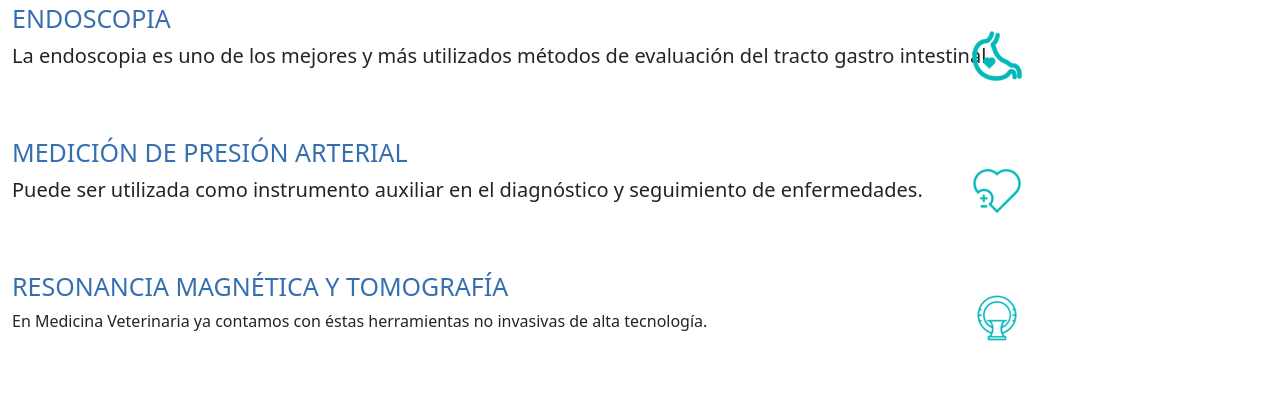
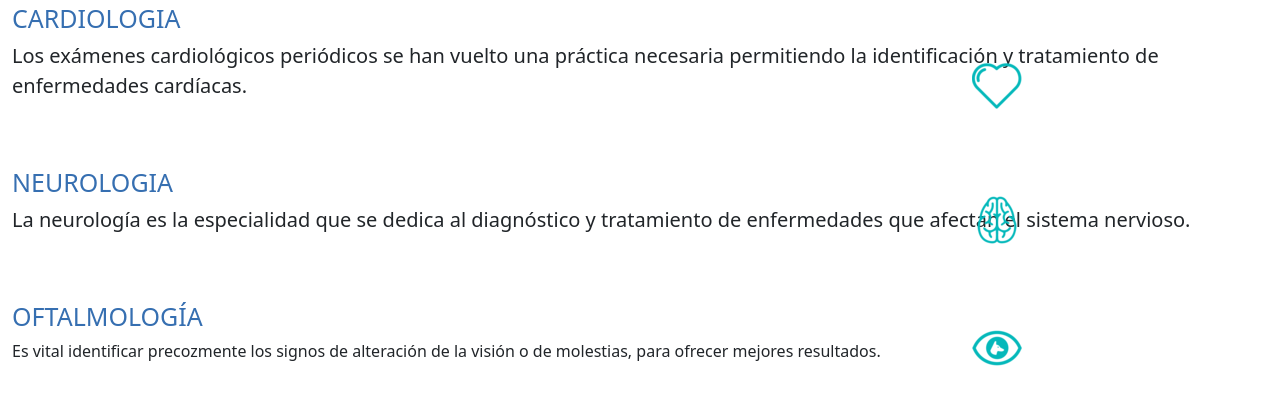
Before and after one commit to Juampi095/tercera-entrega-veterinaria-morales, a website: page servicios-generales.html in a window 1280 px wide. Shown: the part 139-544 px from the top of the page. Drawn offline with nearby package versions, Linux system fonts and the light colour scheme.

Commit message:
modifique los parrafos y agregue imagenes

```diff
--- a/servicios-generales.html
+++ b/servicios-generales.html
@@ -61,25 +61,23 @@
 <!-- CONTENIDO -->
 <div class="container-fluid">
     <h2 class="tituloUno">SERVICIOS GENERALES</h2>
-    <h3 class="titulosIndex">ENDOSCOPIA</h3>
+    <h3 class="titulosIndex">CARDIOLOGIA</h3>
     <div>
-        <p class="lead">La endoscopia es uno de los mejores y más utilizados métodos de evaluación del tracto gastro
-            intestinal.
+        <p class="lead">Los exámenes cardiológicos periódicos se han vuelto una práctica necesaria permitiendo la identificación y tratamiento de enfermedades cardíacas.
         </p>
     </div>
-    <img class="imagenInicio" src="./veterinaria/Estudios/endoscopia.png" alt="imagen-endoscopia">
-    <h3 class="titulosIndex">MEDICIÓN DE PRESIÓN ARTERIAL</h3>
+    <img class="imagenInicio" src="./veterinaria/Servicios Generales/cardiologia.png" alt="imagen-cardiologia">
+    <h3 class="titulosIndex">NEUROLOGIA</h3>
     <div>
-        <p class="lead">Puede ser utilizada como instrumento auxiliar en el diagnóstico y seguimiento de
-            enfermedades.
+        <p class="lead">La neurología es la especialidad que se dedica al diagnóstico y tratamiento de enfermedades que afectan el sistema nervioso.
         </p>
-        <img class="imagenInicio" src="./veterinaria/Estudios/presion.png" alt="imagen-presion-arterial">
+        <img class="imagenInicio" src="./veterinaria/Servicios Generales/neurologia.png" alt="imagen-neurologia">
     </div>
-    <h3 class="titulosIndex">RESONANCIA MAGNÉTICA Y TOMOGRAFÍA</h3>
+    <h3 class="titulosIndex">OFTALMOLOGÍA</h3>
     <div>
-        <p>En Medicina Veterinaria ya contamos con éstas herramientas no invasivas de alta tecnología.</p>
+        <p>Es vital identificar precozmente los signos de alteración de la visión o de molestias, para ofrecer mejores resultados.</p>
     </div>
-    <img class="imagenInicio" src="./veterinaria/Estudios/resonancia.png" alt="imagen-resonancia-magnetica">
+    <img class="imagenInicio" src="./veterinaria/Servicios Generales/oftalmologia.png" alt="imagen-oftalmologia">
 </div>
 
 
```
